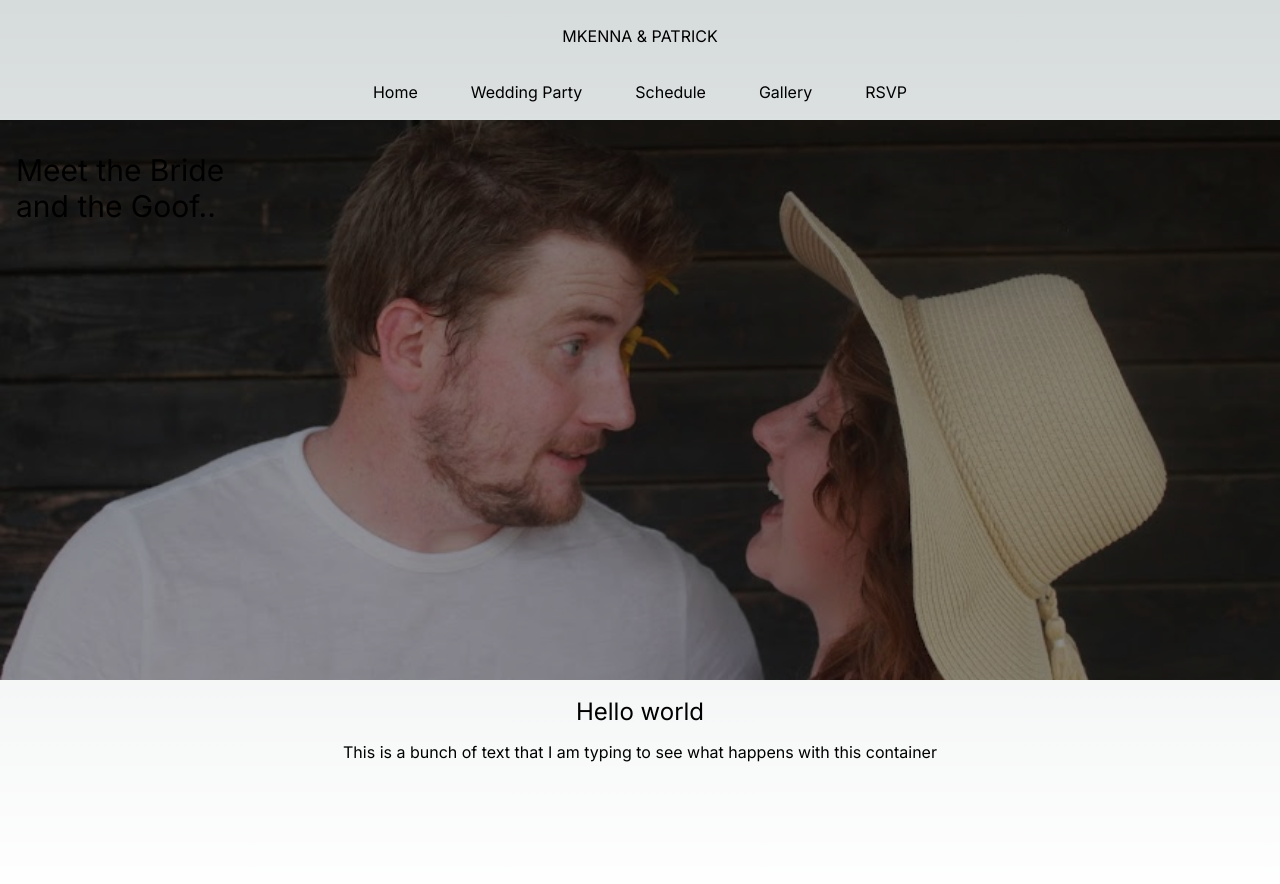
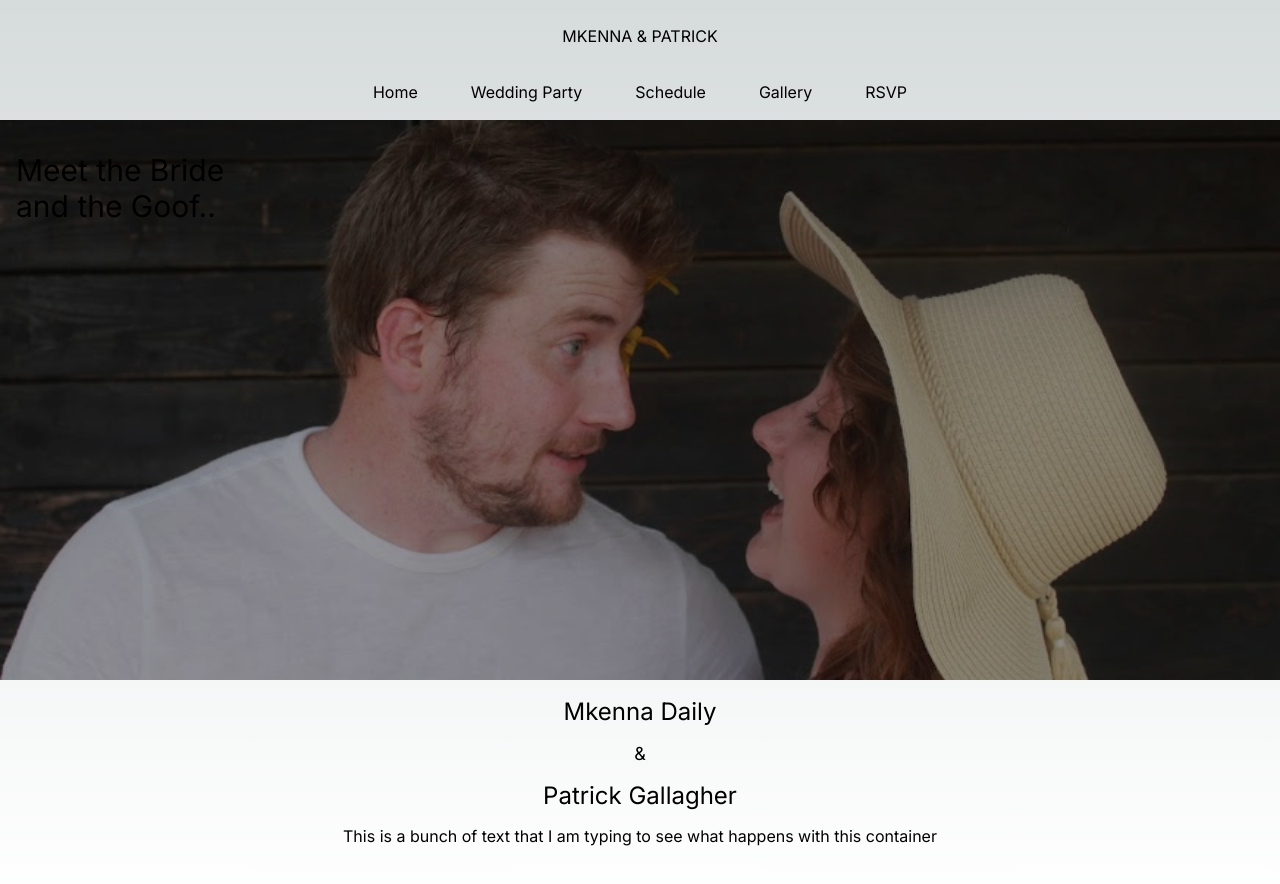
Before and after one commit to gallagherpat/website, a Next.js app: page / in a window 1280 px wide. Shown: the top 884 px of the page. Built offline with nearby package versions, Linux system fonts and the light colour scheme.

Commit message:
Added our names

```diff
--- a/app/page.tsx
+++ b/app/page.tsx
@@ -19,7 +19,9 @@ export default function Home() {
         style={{width: '100%', height: '100%'}}
       />
       <div className='container mx-auto text-center mt-4'>
-        <h1 className='text-2xl mb-3'>Hello world</h1>
+        <h1 className='text-2xl mb-3'>Mkenna Daily</h1>
+        <h1 className='text-lg mb-3'>&</h1>
+        <h1 className='text-2xl mb-3'>Patrick Gallagher</h1>
         <p>This is a bunch of text that I am typing to see what happens with this container</p>
       </div>
     </div>
```
